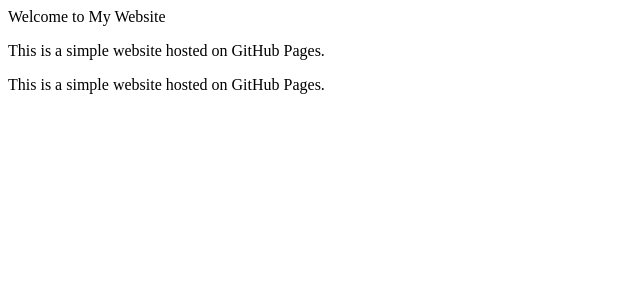
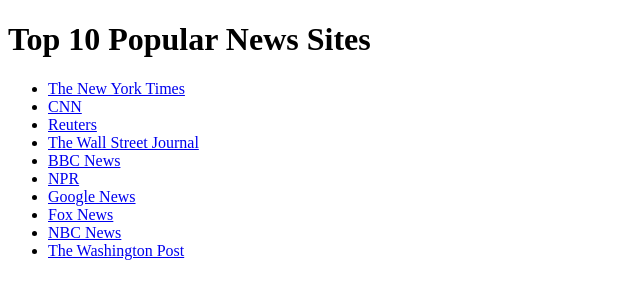
Before and after one commit to PietvEgmond/MyPage, a plain HTML site: page index.html in a window 1280 px wide. Shown: the whole page, without its empty margins (0-640 px from the left). Drawn offline with Linux system fonts and the light colour scheme.

Commit message:
Add files via upload

```diff
--- a/index.html
+++ b/index.html
@@ -1,14 +1,22 @@
 <!DOCTYPE html>
 <html>
 <head>
-    <title>My Simple Website</title>
+    <title>Popular News Sites</title>
+    <link rel="stylesheet" type="text/css" href="styles.css">
 </head>
 <body>
-    <h1body {
-  background-color: lightblue;
-}
-        >Welcome to My Website</h1>
-    <p>This is a simple website hosted on GitHub Pages.</p>
-    <p>This is a simple website hosted on GitHub Pages.</p>
+    <h1>Top 10 Popular News Sites</h1>
+    <ul>
+        <li><a href="https://www.nytimes.com" target="_blank">The New York Times</a></li>
+        <li><a href="https://www.cnn.com" target="_blank">CNN</a></li>
+        <li><a href="https://www.reuters.com" target="_blank">Reuters</a></li>
+        <li><a href="https://www.wsj.com" target="_blank">The Wall Street Journal</a></li>
+        <li><a href="https://www.bbc.com" target="_blank">BBC News</a></li>
+        <li><a href="https://www.npr.org" target="_blank">NPR</a></li>
+        <li><a href="https://news.google.com" target="_blank">Google News</a></li>
+        <li><a href="https://www.foxnews.com" target="_blank">Fox News</a></li>
+        <li><a href="https://www.nbcnews.com" target="_blank">NBC News</a></li>
+        <li><a href="https://www.washingtonpost.com" target="_blank">The Washington Post</a></li>
+    </ul>
 </body>
 </html>
```
